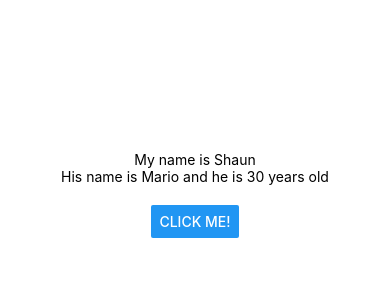
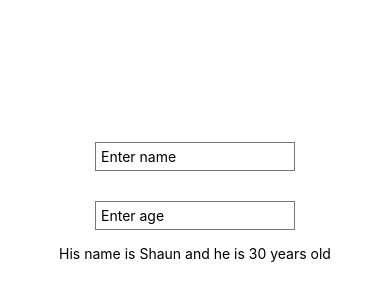
Before and after one commit to Grzegorz258/react-native-beginning, a React Native app: screen / in a window 390 px wide. Shown: the part 228-528 px from the top of the page. Built offline with nearby package versions, Linux system fonts and the light colour scheme.

Commit message:
After Episode 5

```diff
--- a/App.js
+++ b/App.js
@@ -1,27 +1,26 @@
 import React, { useState } from 'react';
-import { Button, StyleSheet, Text, View } from 'react-native';
+import { TextInput, StyleSheet, Text, View } from 'react-native';
 
 export default function App() {
   const [name, setName] = useState('Shaun');
-  const [person, setPerson] = useState({
-    name: 'Mario',
-    age: 30,
-  });
-
-  const clickHandler = () => {
-    setName('Mark');
-    setPerson({ name: 'Julio', age: 50 });
-  };
+  const [age, setAge] = useState(30);
 
   return (
     <View style={styles.container}>
-      <Text>My name is {name}</Text>
+      <TextInput
+        style={styles.input}
+        placeholder="Enter name"
+        onChangeText={(value) => setName(value)}
+      />
+      <TextInput
+        style={styles.input}
+        keyboardType='numeric'
+        placeholder="Enter age"
+        onChangeText={(value) => setAge(value)}
+      />
       <Text>
-        His name is {person.name} and he is {person.age} years old
+        His name is {name} and he is {age} years old
       </Text>
-      <View style={styles.buttonContainer}>
-        <Button title="Click me!" onPress={clickHandler} />
-      </View>
     </View>
   );
 }
@@ -33,7 +32,11 @@ const styles = StyleSheet.create({
     justifyContent: 'center',
     backgroundColor: '#fff',
   },
-  buttonContainer: {
-    marginTop: 20,
+  input: {
+    margin: 15,
+    padding: 5,
+    width: 200,
+    borderWidth: 1,
+    borderColor: '#777',
   },
 });
```
